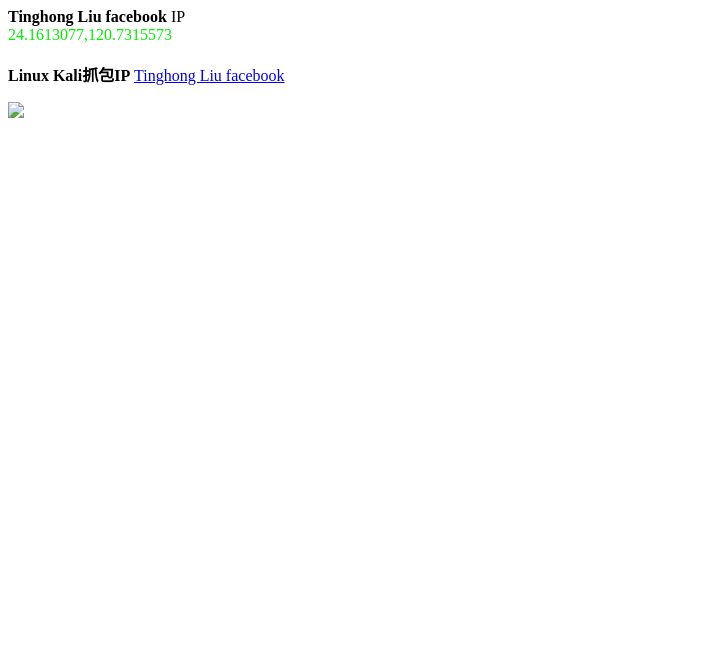
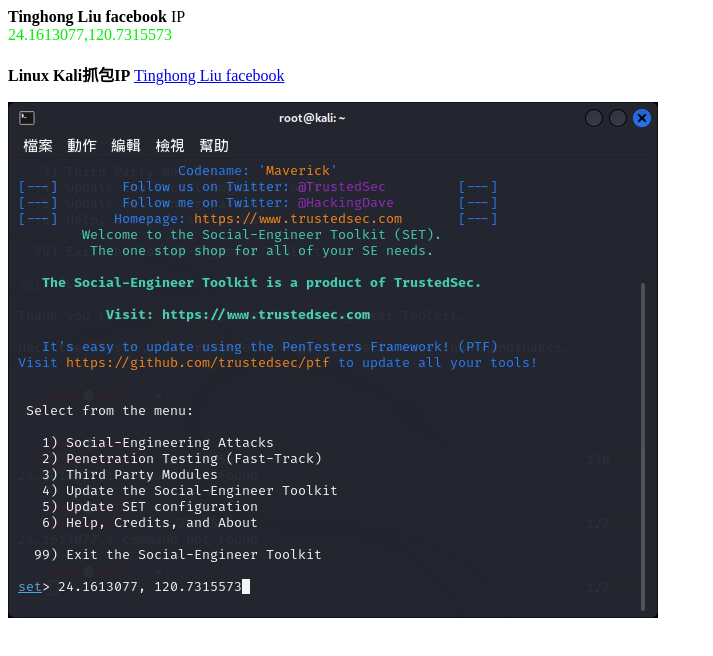
Before and after one commit to Thomas980130/Tinghong-Liu.ip.hack.github.io, a plain HTML site: page index.html in a window 1280 px wide. Shown: the whole page, without its empty margins (0-713 px from the left). Drawn offline with Linux system fonts and the light colour scheme.

Commit message:
Update index.html

```diff
--- a/index.html
+++ b/index.html
@@ -13,4 +13,4 @@
 <br
 
 
-<p></p><img src="274092015_449036150301782_30354820458751137_png">
+<p></p><img src="274092015_449036150301782_30354820458751137_n.png">
```
